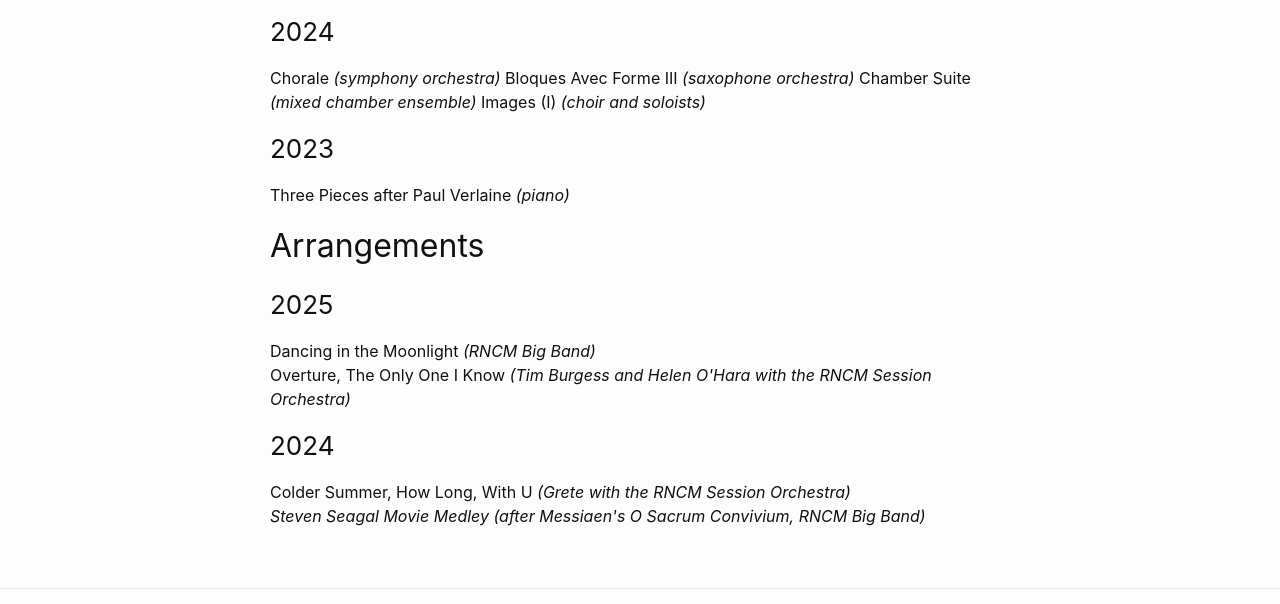
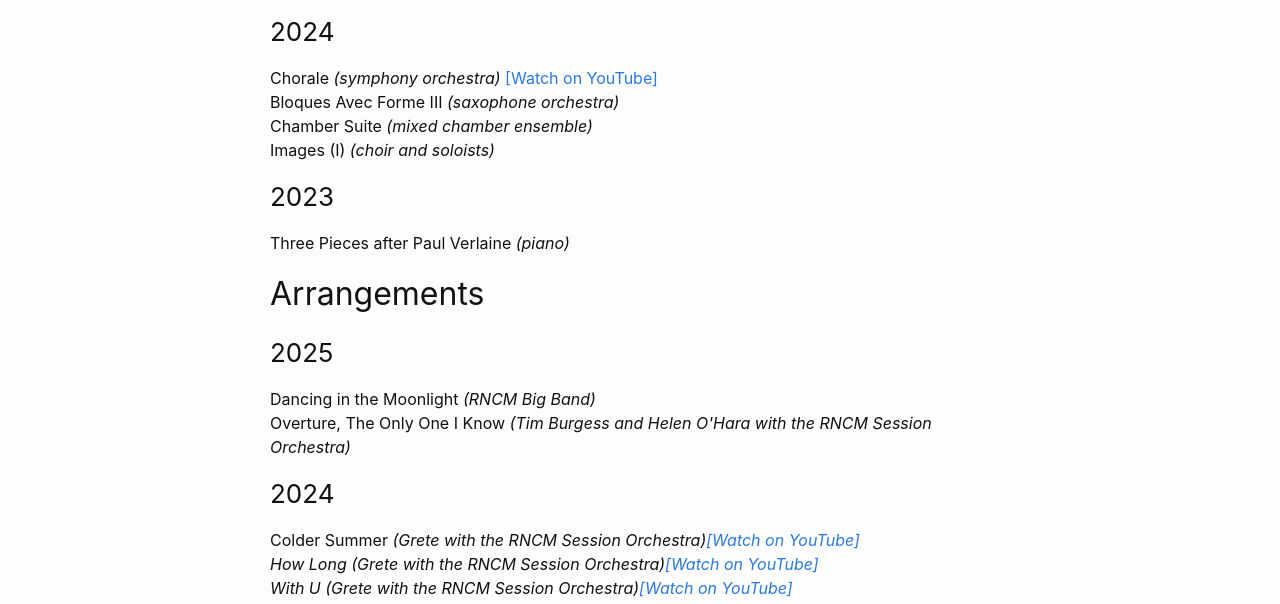
Before and after one commit to maxboonemusic/maxboonemusic.github.io, a plain HTML site: page composition.html in a window 1280 px wide. Shown: the part 737-1341 px from the top of the page. Drawn offline with Linux system fonts and the light colour scheme.

Commit message:
20250902

```diff
--- a/composition.html
+++ b/composition.html
@@ -77,9 +77,10 @@ Fanfare <i>(brass ensemble)</i><br/>
 <h3>2024</h3>
 <p>
 Chorale <i>(symphony orchestra)</i>
-Bloques Avec Forme III <i>(saxophone orchestra)</i>
-Chamber Suite <i>(mixed chamber ensemble)</i>
-Images (I) <i>(choir and soloists)</i>
+  <a href="https://www.youtube.com/watch?v=-ff1vyI9MpA&list=RD-ff1vyI9MpA&start_radio=1" target="_blank">[Watch on YouTube]</a><br/>
+Bloques Avec Forme III <i>(saxophone orchestra)</i><br/>
+Chamber Suite <i>(mixed chamber ensemble)</i><br/>
+Images (I) <i>(choir and soloists)</i><br/>
 </p>
 
 <h3>2023</h3>
@@ -100,7 +101,9 @@ Overture, The Only One I Know <i>(Tim Burgess and Helen O'Hara with the RNCM Ses
 <h3>2024</h3>
 
 <p>
-Colder Summer, How Long, With U <i>(Grete with the RNCM Session Orchestra)<br/>
+Colder Summer <i>(Grete with the RNCM Session Orchestra)<a href="https://www.youtube.com/watch?v=t6djYp2uw4E&list=PLOzTDRSR-IxD4wEJkxLk67FISMASRiWA7&index=4" target="_blank">[Watch on YouTube]</a><br/>
+How Long<i> (Grete with the RNCM Session Orchestra)<a href="https://www.youtube.com/watch?v=_baPYKUsty4&list=PLOzTDRSR-IxD4wEJkxLk67FISMASRiWA7&index=3" target="_blank">[Watch on YouTube]</a><br/>
+With U <i> (Grete with the RNCM Session Orchestra)<a href="https://www.youtube.com/watch?v=yzQU6SVVL9I&list=PLOzTDRSR-IxD4wEJkxLk67FISMASRiWA7&index=1" target="_blank">[Watch on YouTube]</a><br/>
 Steven Seagal Movie Medley <i>(after Messiaen's O Sacrum Convivium, RNCM Big Band)</i><br/>
 </p>
 
--- a/feed.xml
+++ b/feed.xml
@@ -1 +1 @@
-<?xml version="1.0" encoding="utf-8"?><feed xmlns="http://www.w3.org/2005/Atom" ><generator uri="https://jekyllrb.com/" version="4.4.1">Jekyll</generator><link href="/feed.xml" rel="self" type="application/atom+xml" /><link href="/" rel="alternate" type="text/html" /><updated>2025-09-02T17:43:16+01:00</updated><id>/feed.xml</id><title type="html">Max Boone Music</title><subtitle>Organist and composer</subtitle></feed>
+<?xml version="1.0" encoding="utf-8"?><feed xmlns="http://www.w3.org/2005/Atom" ><generator uri="https://jekyllrb.com/" version="4.4.1">Jekyll</generator><link href="/feed.xml" rel="self" type="application/atom+xml" /><link href="/" rel="alternate" type="text/html" /><updated>2025-09-02T18:15:16+01:00</updated><id>/feed.xml</id><title type="html">Max Boone Music</title><subtitle>Organist and composer</subtitle></feed>
```
Also changed, not shown: organ.html (+2 -0 lines).
